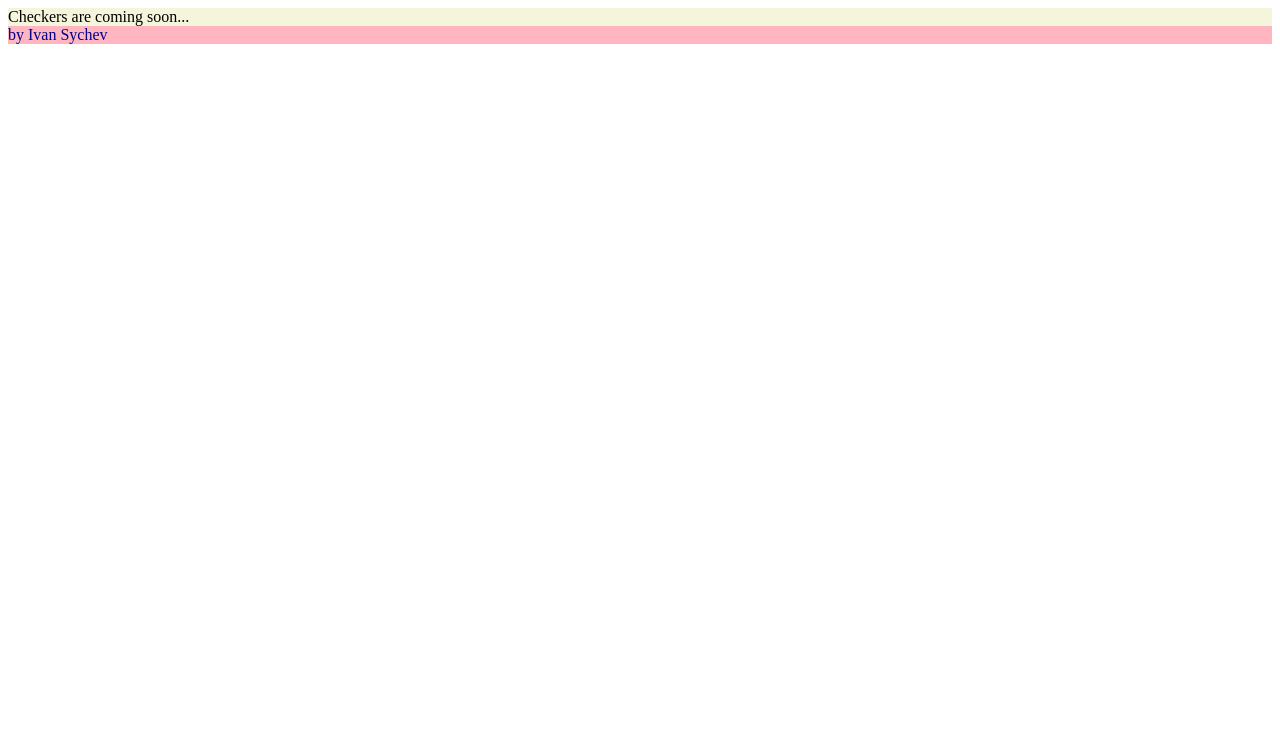
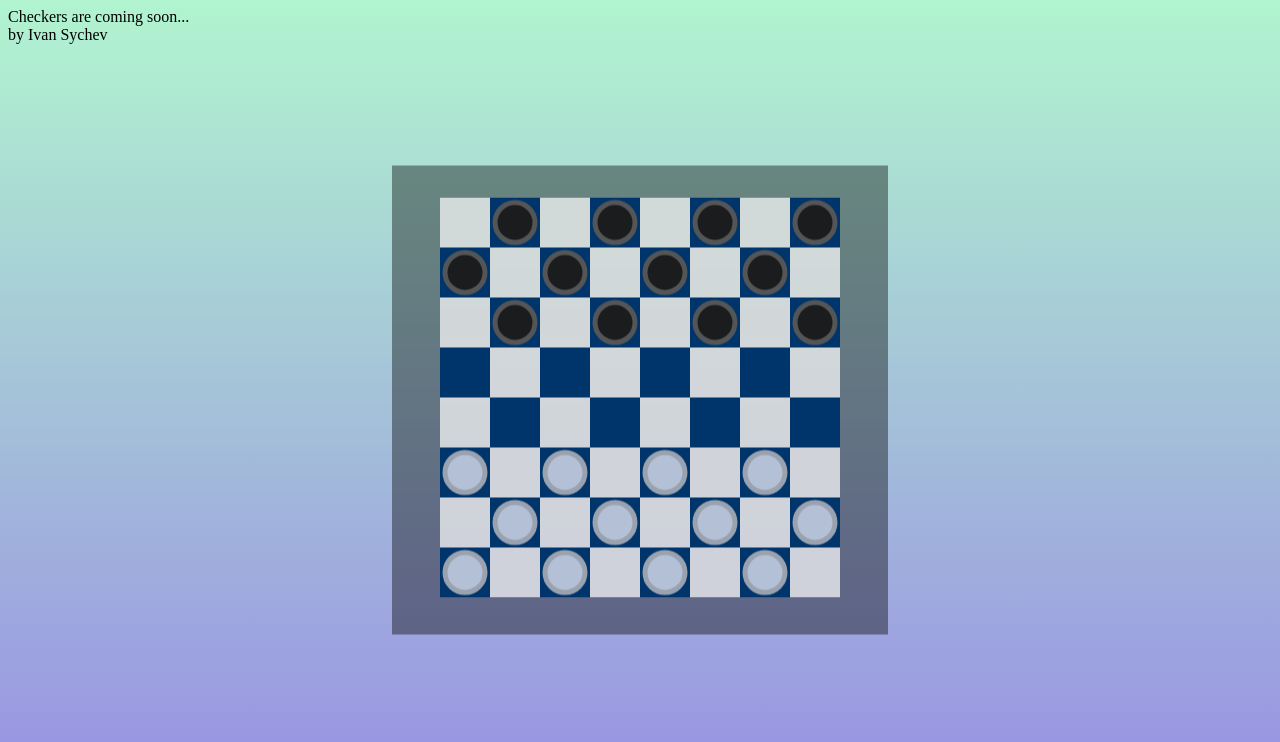
Before and after one commit to ivansychev/checkers, a React app: page / in a window 1280 px wide. Shown: the top 742 px of the page. Built offline with nearby package versions, Linux system fonts and the light colour scheme.

Commit message:
follow up

```diff
--- a/src/index.jsx
+++ b/src/index.jsx
@@ -2,19 +2,18 @@ import React, { Component } from 'react';
 import ReactDOM from "react-dom";
 
 import style from './style.css';
-
-const stl = { display: "flex" }
+import Checkers from "./Checkers/components/index";
 
 class App extends Component{
     render(){
         return(
-            <div className={style.container}>
+            <div>
                 Checkers are coming soon...
                 <div className={style.main}>
                     by Ivan Sychev
                 </div>
+                <Checkers/>
             </div>
-
         )
     }
 }
--- a/src/style.css
+++ b/src/style.css
@@ -1,8 +1,5 @@
-.container{
-    background-color: beige;
-
-    .main{
-        background-color: lightpink;
-        color: darkblue;
-     }
+html{
+  height: 100%;
+  background-image: linear-gradient(to top, #9890e3 0%, #b1f4cf 100%);
+  background-size: cover;
 }
```
